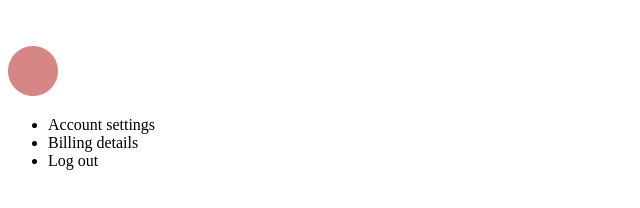
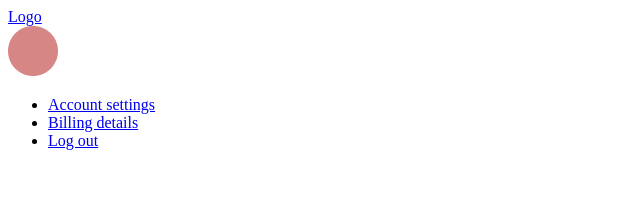
Before and after one commit to alinapiskova/my-homework, a plain HTML site: page homework_10.html in a window 1280 px wide. Shown: the whole page, without its empty margins (0-640 px from the left). Drawn offline with Linux system fonts and the light colour scheme.

Commit message:
Ready homework number 10

```diff
--- a/homework_10.html
+++ b/homework_10.html
@@ -7,20 +7,20 @@
 </head>
 <body>
 <header>
-    <img src="images/Logo.png" alt="Logo">
+    <a class="logo" href="https://logo">Logo</a>
     <div>
-        <img src="images/Ellipse.png" alt="Profile photo" >
-        <img src="images/Vector.png" alt="navigation">
+        <img class="profile" src="images/Ellipse.png" alt="Profile photo" >
+        <img class="arrow" src="images/Vector.png" alt="navigation">
         <nav aria-label="navigation">
             <ul>
                 <li aria-label="Account settings ">
-                    Account settings
+                  <a href="https://account-settings">Account settings</a>
                 </li>
                 <li aria-label="Billing details">
-                    Billing details
+                    <a href="https://billing-details">Billing details</a>
                 </li>
                 <li aria-label="Log out">
-                    Log out
+                    <a href="https://log-out">Log out</a>
                 </li>
             </ul>
         </nav>
```
